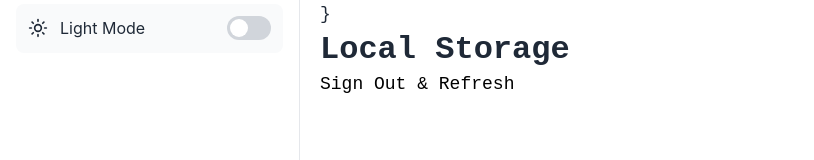
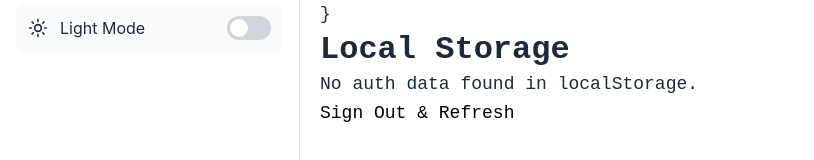
Before and after one commit to Mab-2612/Focusflow, a Next.js app in the folder focusflowai/: page /debug in a window 1280 px wide. Shown: the part 380-540 px from the top of the page, without its empty margins (0-814 px from the left). Built offline with nearby package versions, Linux system fonts and the light colour scheme; no server answers.

Commit message:
debug page

```diff
--- a/focusflowai/app/debug/page.tsx
+++ b/focusflowai/app/debug/page.tsx
@@ -1,3 +1,4 @@
+// app/debug/page.tsx
 "use client"
 
 import { useEffect, useState } from 'react'
@@ -9,7 +10,12 @@ export default function DebugPage() {
   const [sessionInfo, setSessionInfo] = useState<any>(null)
   const [envVars, setEnvVars] = useState<any>({})
 
+  // 1. Add new state to hold the localStorage data
+  const [localStorageData, setLocalStorageData] = useState<string>('Loading...')
+
   useEffect(() => {
+    // This entire block only runs on the client (in the browser)
+
     setEnvVars({
       supabaseUrl: process.env.NEXT_PUBLIC_SUPABASE_URL,
       hasAnonKey: !!process.env.NEXT_PUBLIC_SUPABASE_ANON_KEY,
@@ -22,7 +28,20 @@ export default function DebugPage() {
     }
 
     checkSession()
-  }, [])
+
+    // 2. Move the localStorage logic inside the useEffect
+    try {
+      const data = Object.entries(localStorage)
+        .filter(([key]) => key.includes('supabase') || key.includes('auth'))
+        .map(([key, value]) => `${key}: ${value}`)
+        .join('\n')
+
+      setLocalStorageData(data || 'No auth data found in localStorage.');
+    } catch (e) {
+      setLocalStorageData('Failed to read localStorage.');
+    }
+
+  }, []) // The empty array [] ensures this runs only once after the component mounts
 
   return (
     <div style={{ padding: '20px', fontFamily: 'monospace' }}>
@@ -41,11 +60,9 @@ export default function DebugPage() {
       <pre>{JSON.stringify(envVars, null, 2)}</pre>
 
       <h2>Local Storage</h2>
+      {/* 3. Render the state variable, not localStorage directly */}
       <pre>
-        {Object.entries(localStorage)
-          .filter(([key]) => key.includes('supabase') || key.includes('auth'))
-          .map(([key, value]) => `${key}: ${value}`)
-          .join('\n')}
+        {localStorageData}
       </pre>
 
       <button
```
